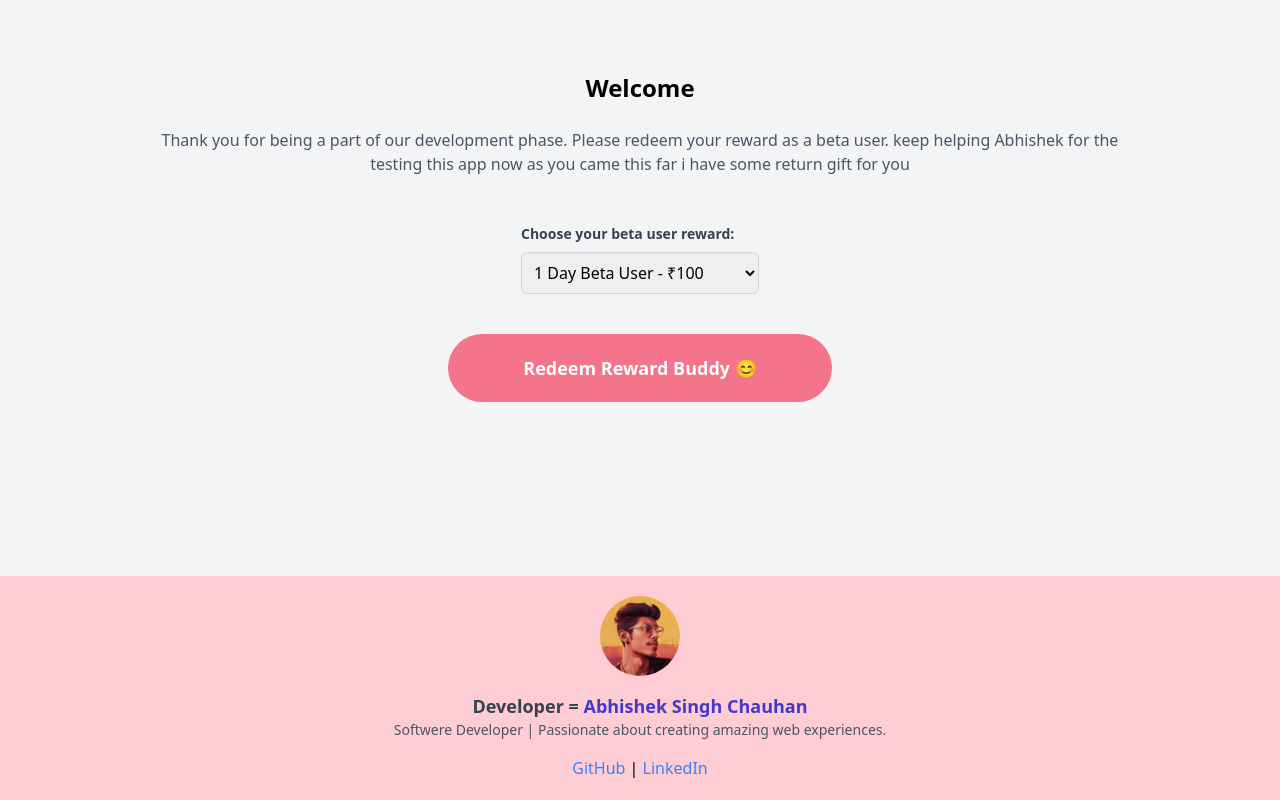
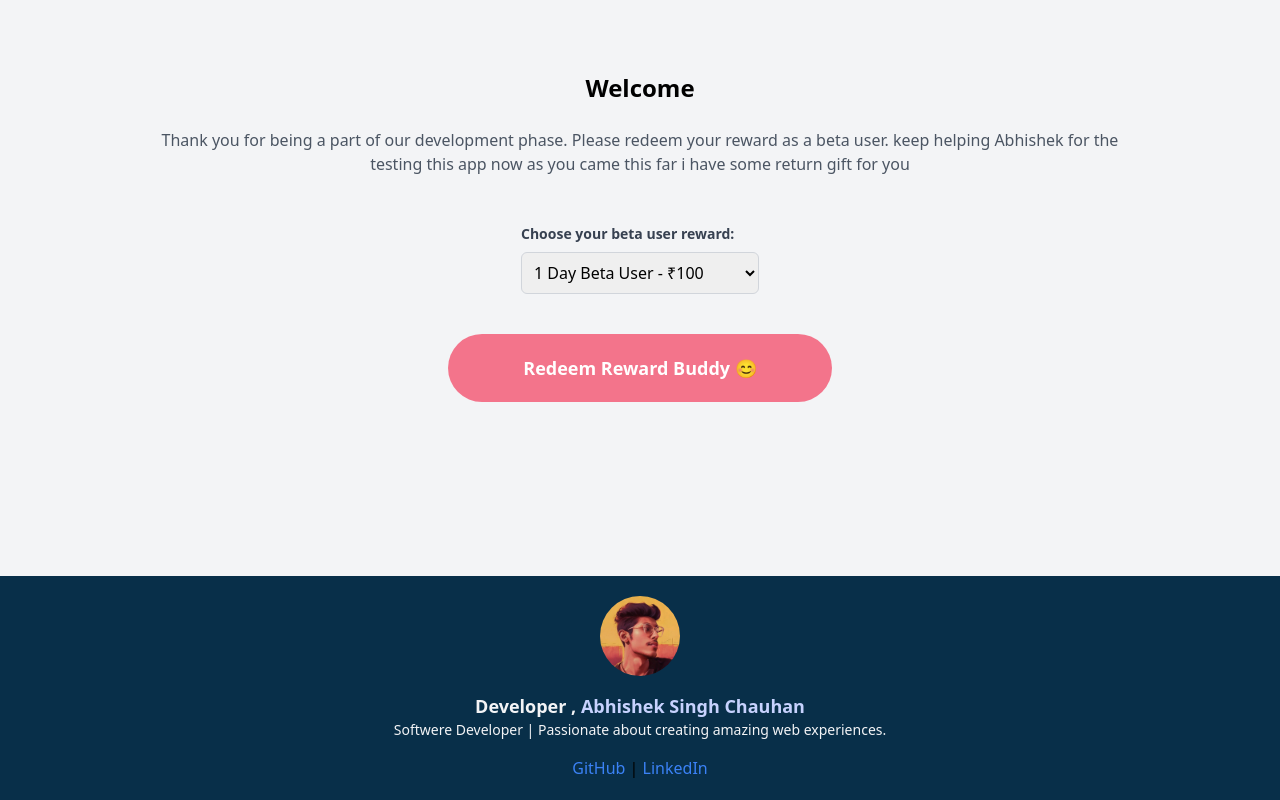
Before and after one commit to abhishek-06-singh/foodfiesta, a React (Create React App) app: page /home in a window 1280 px wide. Built offline with nearby package versions, Linux system fonts and the light colour scheme.

Commit message:
added new footer

```diff
--- a/src/beta/BetaHomeScreen.jsx
+++ b/src/beta/BetaHomeScreen.jsx
@@ -88,21 +88,21 @@ const BetaHomeScreen = () => {
         initial={{ opacity: 0, y: 50 }}
         animate={{ opacity: 1, y: 0 }}
         transition={{ duration: 0.5 }}
-        className="mt-8 flex flex-col items-center justify-center p-5 bg-rose-200 w-full"
+        className="mt-8 flex flex-col items-center justify-center p-5 bg-sky-950 w-full"
       >
         <img
           src={DeveloperAvtar}
           alt="Developer Avatar"
           className="w-20 h-20 rounded-full mb-4"
         />
-        <p className="text-gray-700 font-semibold text-lg">
-          <span>Developer = </span>
-          <span className="text-md text-indigo-700">
+        <p className="text-gray-100 font-semibold text-lg">
+          <span>Developer , </span>
+          <span className="text-md text-indigo-200">
             Abhishek Singh Chauhan{" "}
           </span>
         </p>
 
-        <p className="text-gray-600 text-sm">
+        <p className="text-gray-100 text-sm">
           Softwere Developer | Passionate about creating amazing web
           experiences.
         </p>
```
